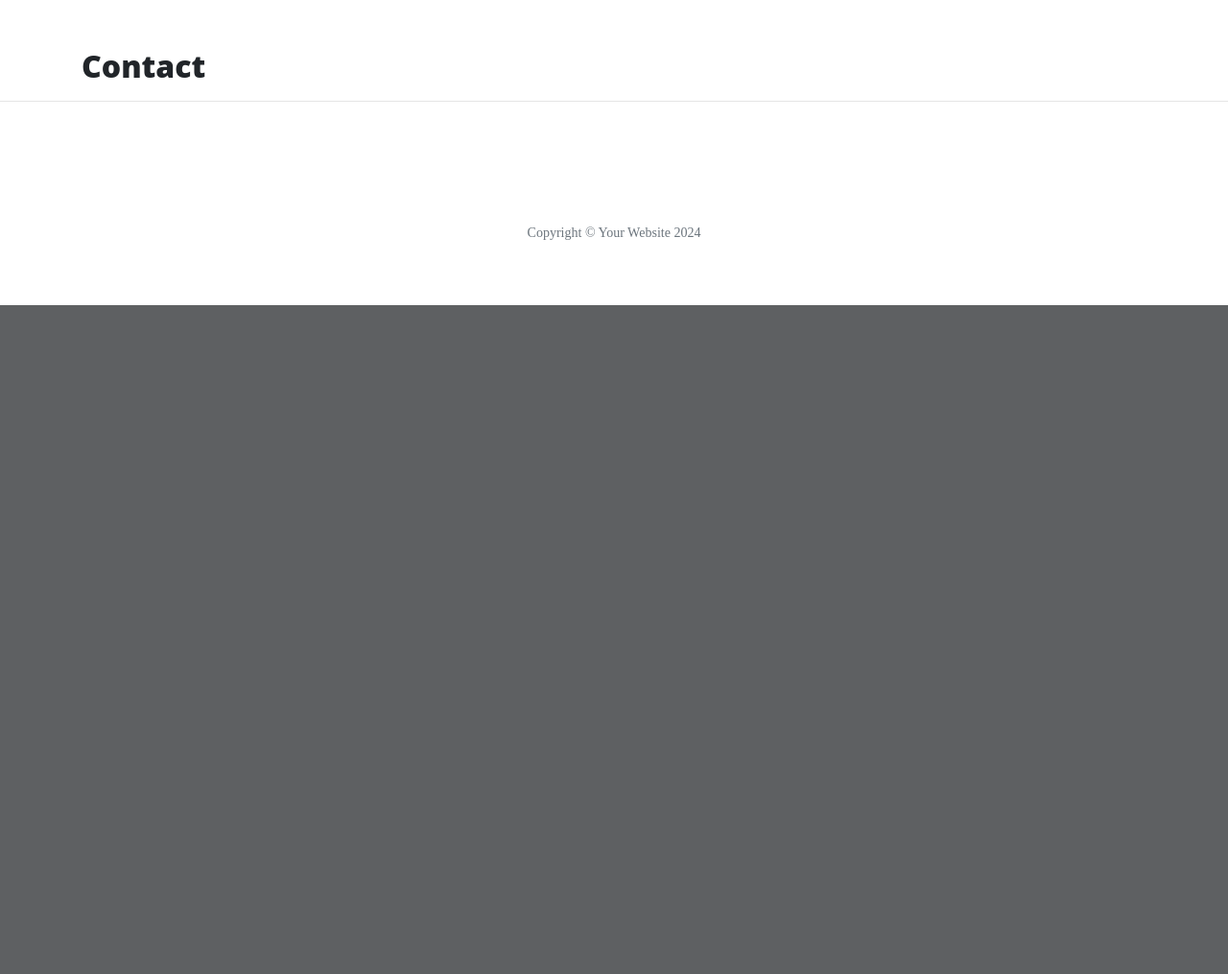
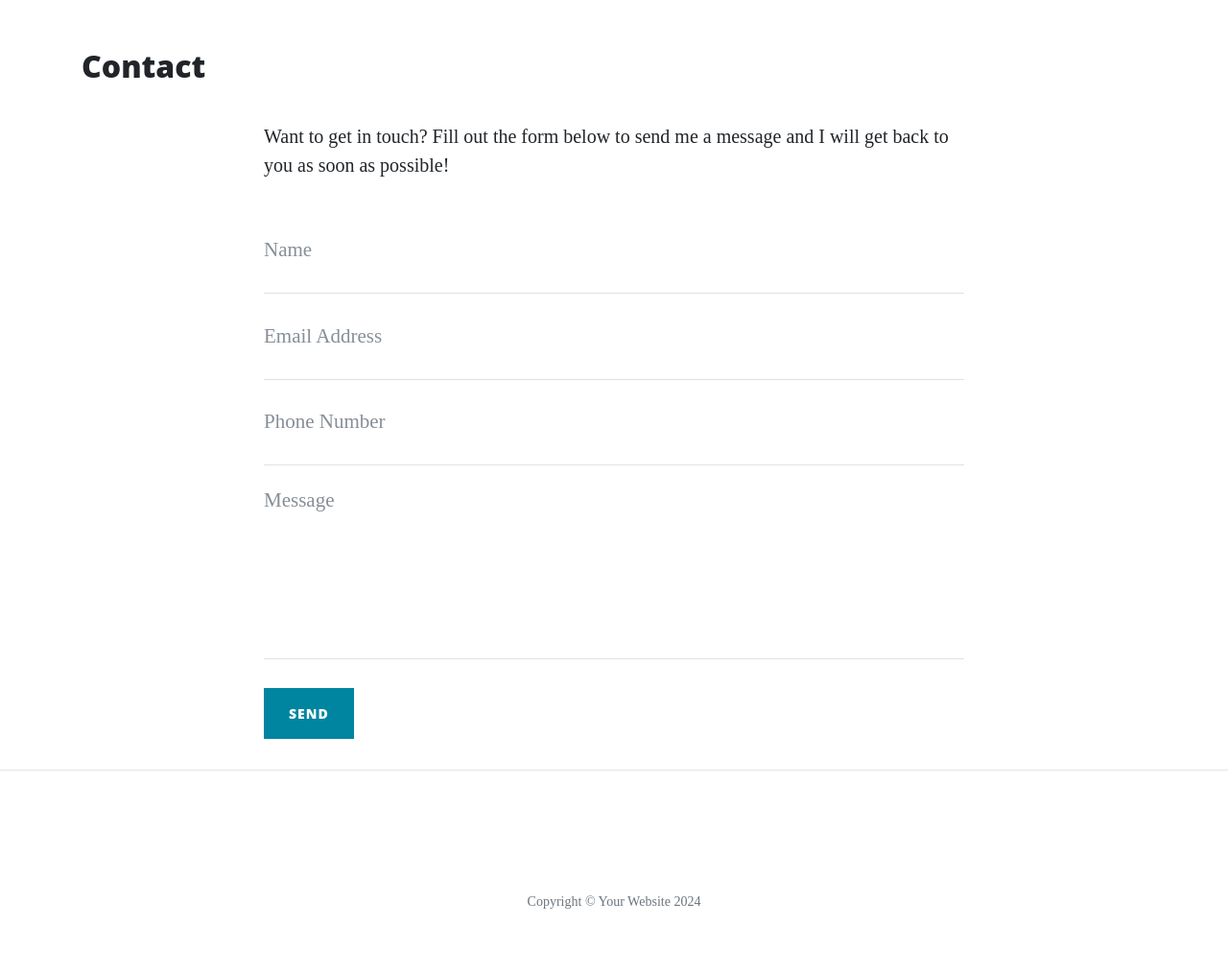
Before and after one commit to k-frederic/Python4web_dev, a Flask app: page /contact in a window 1280 px wide. Shown: the part 628-1643 px from the top of the page at 96% size. Before the commit the page ends 946 px from the top, so only its background shows below. Run offline with Flask 3, Linux system fonts and the light colour scheme; some libraries are stand-ins or nearby versions.

Commit message:
add members.html

```diff
--- a/run.py
+++ b/run.py
@@ -18,6 +18,16 @@ def about():
         data = json.load(json_data)
     return render_template("about.html", page_title = "About", company=data )
 
+@app.route("/about/<member_name>")
+def about_member(member_name):
+    members = {}
+    with open("data/company.json", "r") as json_data:
+        data = json.load(json_data)
+        for obj in data:
+            if obj["url"] == member_name:
+                members = obj
+    return render_template("members.html", members = members)
+
 
 @app.route("/contact")
 def contact():
--- a/templates/about.html
+++ b/templates/about.html
@@ -16,7 +16,7 @@
     <div class="row featurette">
         {% if loop.index % 2 != 0 %}
             <div class="col-md-7">
-                <h3>{{ loop.index }}.{{ members.name }}</h3>
+                <h3><a href="/about/{{ members.url }}">{{ loop.index }}.{{ members.name }}</a></h3>
                 <p>
                 {{ members.description }}
                 </p>
@@ -30,7 +30,7 @@
                 <img src="{{ members.image_source }}" alt="" class="featurette-image image-responsive">
             </div>
             <div class="col-md-7">
-                <h3>{{ loop.index }}.{{ members.name }}</h3>
+                <h3><a href="/about/{{ members.url }}">{{ loop.index }}.{{ members.name }}</a></h3>
                 <p>
                 {{ members.description }}
                 </p>
--- a/templates/contact.html
+++ b/templates/contact.html
@@ -1,4 +1,51 @@
 {% extends "base.html" %}
 {% block content %}
 <h2>{{ page_title }}</h2>
+
+
+<div class="row">
+    <div class="col-lg-8 col-md-10 mx-auto">
+        <p>Want to get in touch? Fill out the form below to send me a message and I will get back to you as soon as
+            possible!</p>
+        <form name="sentMessage" id="contactForm" novalidate>
+            <div class="control-group">
+                <div class="form-group floating-label-form-group controls">
+                    <label>Name</label>
+                    <input type="text" class="form-control" placeholder="Name" id="name" required
+                        data-validation-required-message="Please enter your name.">
+                    <p class="help-block text-danger"></p>
+                </div>
+            </div>
+            <div class="control-group">
+                <div class="form-group floating-label-form-group controls">
+                    <label>Email Address</label>
+                    <input type="email" class="form-control" placeholder="Email Address" id="email" required
+                        data-validation-required-message="Please enter your email address.">
+                    <p class="help-block text-danger"></p>
+                </div>
+            </div>
+            <div class="control-group">
+                <div class="form-group col-xs-12 floating-label-form-group controls">
+                    <label>Phone Number</label>
+                    <input type="tel" class="form-control" placeholder="Phone Number" id="phone" required
+                        data-validation-required-message="Please enter your phone number.">
+                    <p class="help-block text-danger"></p>
+                </div>
+            </div>
+            <div class="control-group">
+                <div class="form-group floating-label-form-group controls">
+                    <label>Message</label>
+                    <textarea rows="5" class="form-control" placeholder="Message" id="message" required
+                        data-validation-required-message="Please enter a message."></textarea>
+                    <p class="help-block text-danger"></p>
+                </div>
+            </div>
+            <br>
+            <div id="success"></div>
+            <div class="form-group">
+                <button type="submit" class="btn btn-primary" id="sendMessageButton">Send</button>
+            </div>
+        </form>
+    </div>
+</div>
 {% endblock %}
```
Also changed, not shown: data/company.json (+13 -13 lines), templates/members.html (added, +13 -0 lines).
